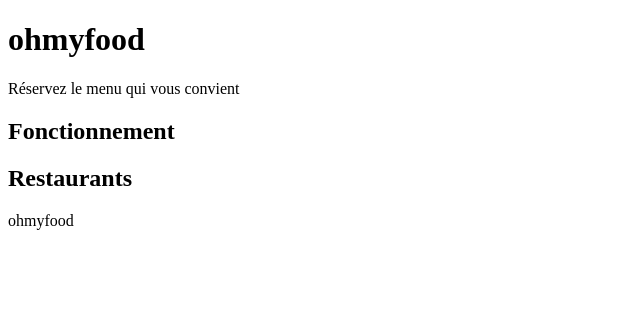
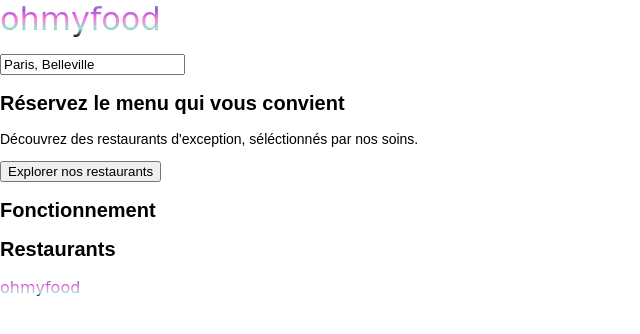
Before and after one commit to linnnux/ohmyfood, a plain HTML site: page index.html in a window 1280 px wide. Shown: the whole page, without its empty margins (0-640 px from the left). Drawn offline with Linux system fonts and the light colour scheme; a web font is replaced by a local one.

Commit message:
:v 0.1.0 add search html structure, add comments for everey begin and end section

```diff
--- a/css/global.css
+++ b/css/global.css
@@ -2,6 +2,14 @@
 *
 {
   box-sizing: border-box;
+}
+.logo
+{
+  font-family: 'Shrikhand', cursive;
+
+  background: -webkit-linear-gradient( #99E2D0, #9356DC, #FF79DA, #99E2D0, black);
+  -webkit-background-clip: text;
+  -webkit-text-fill-color: transparent;
 }
 
 body
--- a/index.html
+++ b/index.html
@@ -2,27 +2,57 @@
 <html lang='fr'>
 
   <head>
+
     <title>OhMyFood</title>
+
     <link href="https://fonts.googleapis.com/css2?family=Roboto:wght@100&family=Shrikhand&display=swap" rel="stylesheet">
+    <link rel='stylesheet' href="./css/global.css">
+    <link rel='stylesheet' href="./css/colors.css">
+
   </head>
 
   <body>
 
     <header>
-      <h1>ohmyfood</h1>
-      <p>Réservez le menu qui vous convient</p>
+      <h1 class="logo">ohmyfood</h1>
     </header>
 
+    <br><br><br>
+
+    <!-- section rechercher begin-->
+    <section>
+
+      <form action="#">
+        <label for="city"></label>
+        <input type="text" id="city" name="city" value="Paris, Belleville">
+
+
+
+        <h2>Réservez le menu qui vous convient</h2>
+          <p>Découvrez des restaurants d'exception, séléctionnés par nos soins.</p>
+
+        <input type="submit" value="Explorer nos restaurants">
+      </form>
+
+    </section>
+    <!-- section rechercher end -->
+
+    <!-- section Fonctionnement begin -->
     <section>
       <h2>Fonctionnement</h2>
     </section>
+
+    <!-- section Fonctionnement end -->
+
+    <!-- section Restaurants begin-->
 
     <section>
       <h2>Restaurants</h2>
     </section>
 
+    <!-- section Restaurants begin-->
     <footer>
-      <span>ohmyfood</span>
+      <span class="logo">ohmyfood</span>
     </footer>
   </body>
 </html>
```
